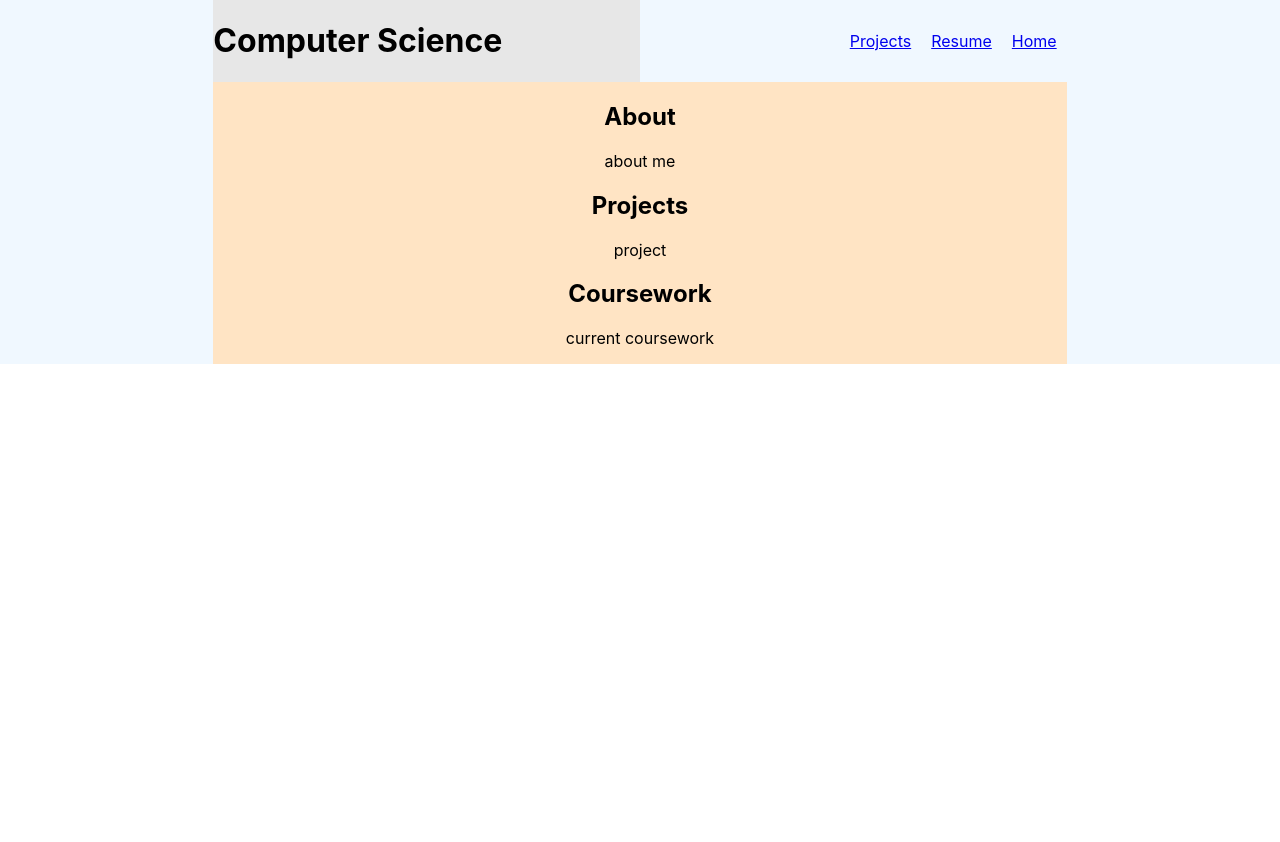
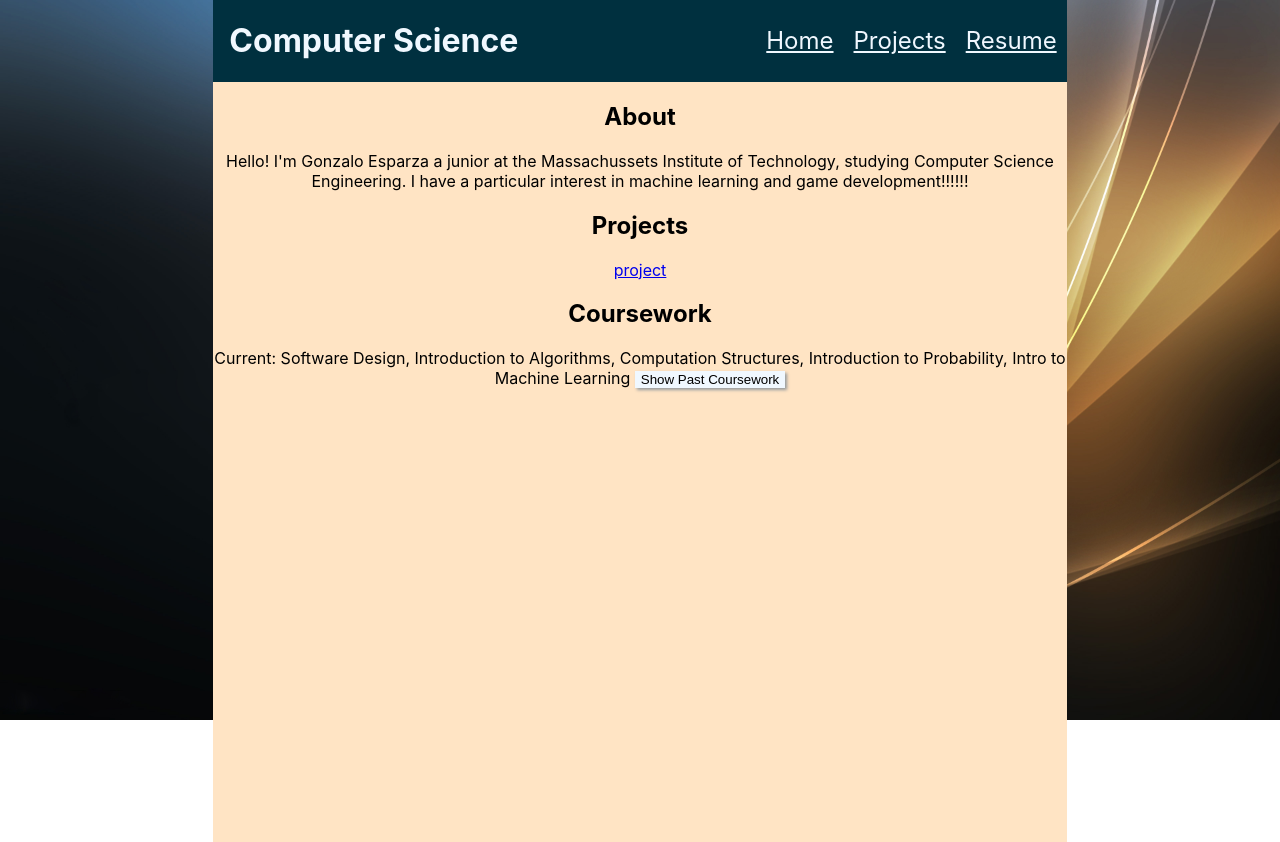
Before and after one commit to gonzonk/personalWebsite, a React (Create React App) app: page / in a window 1280 px wide. Before the commit the page ends 800 px from the top, so only its background shows below. Built offline with nearby package versions, Linux system fonts and the light colour scheme.

Commit message:
improved interface, added coursework and past dropdown

```diff
--- a/src/App.css
+++ b/src/App.css
@@ -1,5 +1,4 @@
 .App {
-  background-color: aliceblue;
   display: grid;
   grid-template-columns: repeat(12, 1fr);
   text-align: center;
--- a/src/App.js
+++ b/src/App.js
@@ -1,3 +1,4 @@
+import background from './assets/orangeBlackFuiterAurora.jpeg'
 import logo from './logo.svg';
 import './App.css';
 import Header from './components/Header';
@@ -7,11 +8,12 @@ import Footer from './components/Footer';
 
 function App() {
   return (
-    <div className="App">
+    <div className="App" style={{background: `url(${background})`, backgroundRepeat: 'no-repeat', backgroundSize: '100vw'}}>
       <Header></Header>
       <Nav> </Nav>
       <Main></Main>
       <Footer></Footer>
+      <div style={{height: '95vh'}}></div>
     </div>
   );
 }
--- a/src/components/Footer.js
+++ b/src/components/Footer.js
@@ -1,6 +1,8 @@
 function Footer(props){
     return (
-        <footer></footer>
+        <footer>
+
+        </footer>
     )
 }
 
--- a/src/components/Header.css
+++ b/src/components/Header.css
@@ -1,6 +1,11 @@
 header {
-    background-color: rgb(231, 231, 231);
+    background-color: rgb(0, 48, 63);
     grid-column: 3/ span 4;
 
     text-align: start;
 }
+
+header h1 {
+    margin-left: 1rem;
+    color: aliceblue;
+}
--- a/src/components/Main.css
+++ b/src/components/Main.css
@@ -13,3 +13,9 @@ ul {
 li {
     margin: 0px 10px 0px 10px
 }
+
+button {
+    background-color: aliceblue;
+    border: none;
+    box-shadow: rgb(148, 154, 158) 2px 2px 3px;
+}
--- a/src/components/Main.js
+++ b/src/components/Main.js
@@ -1,16 +1,28 @@
 import './Main.css';
+import { useState } from 'react';
+
+const aboutMeString = "Hello! I'm Gonzalo Esparza a junior at the Massachussets Institute of Technology, studying Computer Science Engineering. I have a particular interest in machine learning and game development!!!!!!";
+const currentCourseworkString = "Software Design, Introduction to Algorithms, Computation Structures, Introduction to Probability, Intro to Machine Learning";
+const pastCourseworkString = 'Introduction to Computer Science Programming in Python, Introduction to Computational Thinking and Data Science, Fundamentals of Programming, Software Construction, Introduction to Low-Level Programming, +General Institue Requirements'
 
 function Main(props){
+
+    const [isCollapsed, setIsCollapsed] = useState(true);
+
     return (
         <main>
             <h2>About</h2>
-                <p>about me</p>
+                <p>{aboutMeString}</p>
             <h2>Projects</h2>
-                <ul className='project-list'>
-                    <li><a>project</a></li>
+                <ul className='projectList'>
+                    <li><a href='/project'>project</a></li>
                 </ul>
             <h2>Coursework</h2>
-                <p>current coursework</p>
+                <p style={{display:'inline'}}>Current: {currentCourseworkString}   </p>
+                <button style={{display:'inline'}} type="button" className="pastCoursework" onClick={(e) => setIsCollapsed(!isCollapsed)}>
+                    {isCollapsed ? 'Show Past Coursework' : 'Hide Past Coursework'}
+                </button>
+                {!isCollapsed && <p>{pastCourseworkString}</p>}
         </main>
     )
 }
--- a/src/components/Nav.css
+++ b/src/components/Nav.css
@@ -1,5 +1,5 @@
 nav {
-    background-color:aliceblue ;
+    background-color: rgb(0, 48, 63) ;
     grid-column: 7/ span 4;
 
     place-content: center end;
@@ -16,3 +16,23 @@ nav ul li {
     float: right;
     margin: 0px 10px 0px 10px
 }
+
+nav ul li a {
+    color: aliceblue;
+    font-size: 1.5rem;
+}
+
+nav ul li a {
+    color: aliceblue;
+    font-size: 1.5rem;
+}
+
+nav ul li a:visited {
+    color: rgb(175, 146, 255);
+    font-size: 1.5rem;
+}
+
+nav ul li a:hover{
+    color: rgb(255, 202, 152);
+    font-size: 1.5rem;
+}
--- a/src/components/Nav.js
+++ b/src/components/Nav.js
@@ -4,9 +4,9 @@ function Nav(props){
     return (
         <nav className='nav'>
             <ul>
-                <li><a href="/">Home</a></li>
                 <li><a href="/resume">Resume</a></li>
                 <li><a href="/projects">Projects</a></li>
+                <li><a href="/">Home</a></li>
             </ul>
         </nav>
     )
```
Also changed, not shown: src/assets/orangeBlackFuiterAurora.jpeg (added), src/assets/redBlueFruitigerAurora.jpeg (added).
